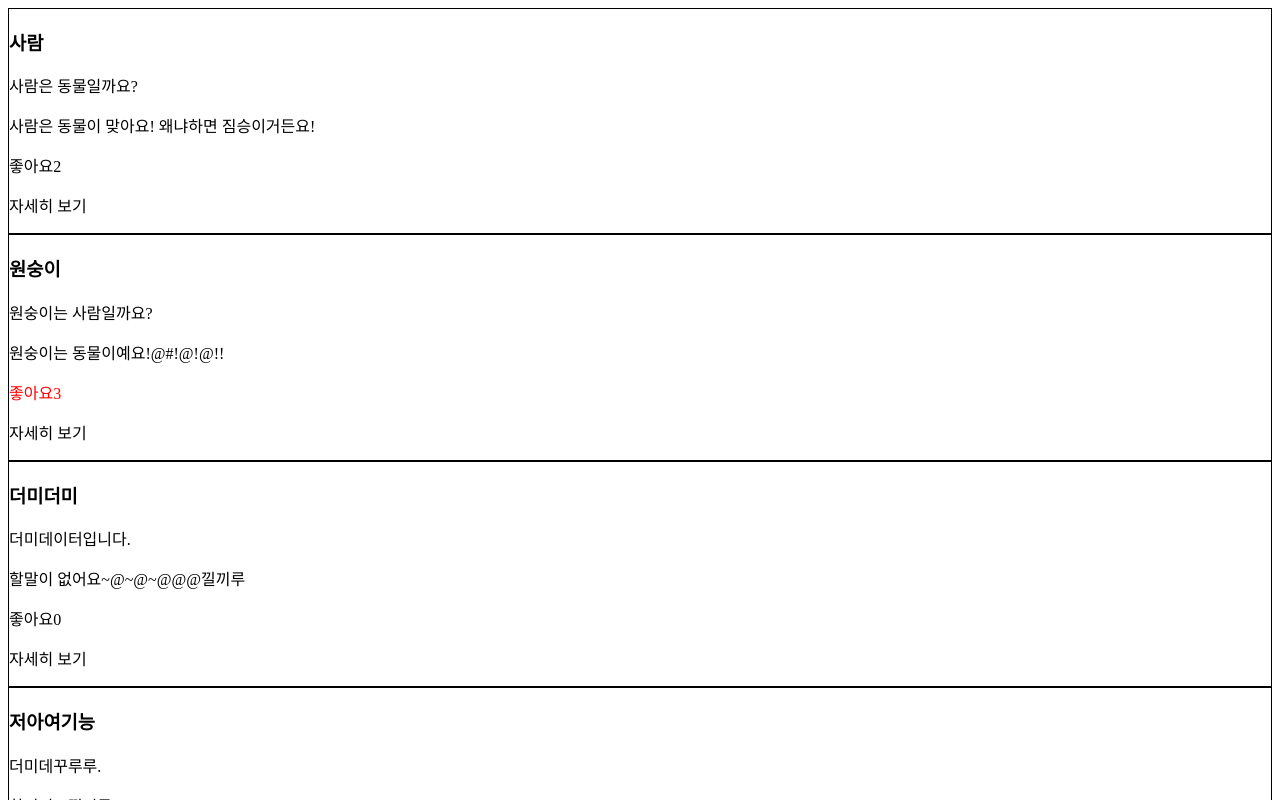
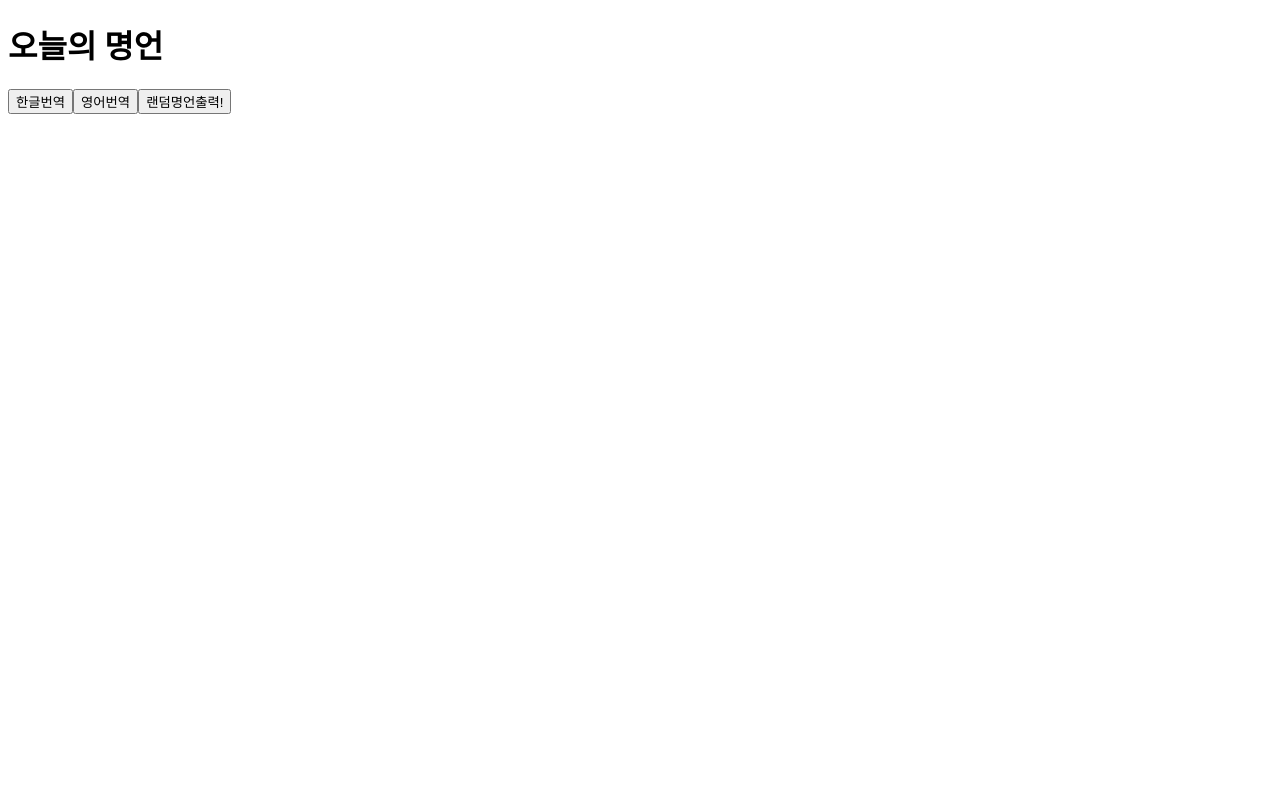
Before and after one commit to leejanghe/redux_study, a React (Create React App) app in the folder client/: page / in a window 1280 px wide. Shown: the top 800 px of the page. Built offline with nearby package versions, Linux system fonts and the light colour scheme.

Commit message:
친구 부탁

```diff
--- a/client/package.json
+++ b/client/package.json
@@ -8,6 +8,7 @@
     "@testing-library/user-event": "^13.5.0",
     "react": "^18.2.0",
     "react-dom": "^18.2.0",
+    "react-i18next": "^11.18.6",
     "react-redux": "^8.0.4",
     "react-scripts": "5.0.1",
     "redux": "^4.2.0",
--- a/client/src/App.js
+++ b/client/src/App.js
@@ -3,6 +3,8 @@ import TodosContainer from "./containers/TodosContainer";
 import { useState } from "react";
 import styled from "styled-components";
 import ModalForm from "./ModalForm";
+import { useTranslation } from "react-i18next";
+import i18n from "./lang/i18n";
 const RedText = styled.div`
   border: 1px solid black;
   .like {
@@ -69,6 +71,42 @@ function App() {
   // const [count, setCout] = useState(0);
   // const [isLike, setLike] = useState(false);
 
+  const [idx, setIdx] = useState([]);
+
+  const [proverbs, setProverbs] = useState([
+    "나 자신에 대한 자신감을 잃으면 온 세상이 나의 적이 된다.",
+    "항상 맑으면 사막이 된다. 비가 내리고 바람이 불어야만 비옥한 땅이 된다",
+    "누구나 자신의 능력을 믿어야 한다. 그렇지 않으면 누구도 자신의 능력을 믿지 않는다.",
+    "같은 실수를 두려워하되 새로운 실수를 두려워하지 마라. 실수는 곧 경험이다.",
+    "폭력은 언제나 자기 자신을 약화시킨다.",
+  ]);
+
+  const proverbs1 = [
+    "Death to myself has gone all over the world.",
+    "If it is always sunny, it becomes a desert. Only when it rains and the wind blows, the land becomes fertile",
+    "Everyone has to believe in their own abilities. Otherwise, no one believes in their abilities.",
+    "Fear the same mistakes, but not the new ones. Mistakes are experience.",
+    "Violence always weakens itself.",
+  ];
+  console.log(proverbs);
+  const getRandomProverb = () => {
+    const randomIndex = Math.floor(Math.random() * proverbs.length);
+    setIdx(randomIndex);
+    // setProverbs([proverbs[randomIndex]]);
+  };
+
+  const [showEg, setShowEg] = useState(false);
+  const [showKo, setShowKo] = useState(true);
+  const changeEng = () => {
+    setShowEg(true);
+    setShowKo(false);
+  };
+
+  const changeKo = () => {
+    setShowEg(false);
+    setShowKo(true);
+  };
+
   const plusBtn = (i) => {
     console.log(data);
     if (data[i].isLike === false) {
@@ -90,7 +128,7 @@ function App() {
       <hr />
       <TodosContainer />
       <hr /> */}
-      <div>
+      {/* <div>
         {data.map((a, i) => {
           return (
             <RedText key={a.id}>
@@ -121,7 +159,15 @@ function App() {
             </RedText>
           );
         })}
-      </div>
+      </div> */}
+
+      <h1>오늘의 명언</h1>
+      {showKo ? <p>{proverbs[idx]}</p> : null}
+      {showEg ? <p>{proverbs1[idx]}</p> : null}
+      {/* <p>{proverbs1[idx]}</p> */}
+      <button onClick={changeKo}>한글번역</button>
+      <button onClick={changeEng}>영어번역</button>
+      <button onClick={() => getRandomProverb()}>랜덤명언출력!</button>
     </div>
   );
 }
--- /dev/null
+++ b/client/src/lang/i18n.js
@@ -0,0 +1,30 @@
+// import i18n from "i18next";
+// import { initReactI18next } from "react-i18next";
+
+// import langEn from "@lang/lang.en";
+// import langKo from "@lang/lang.ko";
+
+// const resource = {
+//   en: {
+//     translations: langEn,
+//   },
+//   ko: {
+//     translations: langKo,
+//   },
+// };
+
+// i18n.use(initReactI18next).init({
+//   resource: resource,
+//   // 초기 설정 언어
+//   lng: "ko",
+//   fallbackLng: "ko",
+//   debug: true,
+//   defaultNS: "translations",
+//   ns: "translations",
+//   keySeparator: false,
+//   interpolation: {
+//     escapeValue: false,
+//   },
+// });
+
+// export default i18n;
--- /dev/null
+++ b/client/src/lang/lang.en.json
@@ -0,0 +1,3 @@
+{
+  "test": "한국어 테스트"
+}
--- /dev/null
+++ b/client/src/lang/lang.ko.json
@@ -0,0 +1,3 @@
+{
+  "test": "english test"
+}
```
Also changed, not shown: 1 other file (tests, documents, lock files or other folders).
